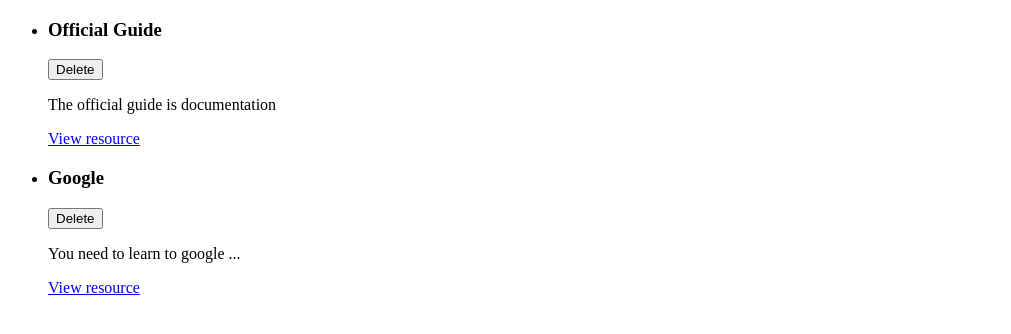
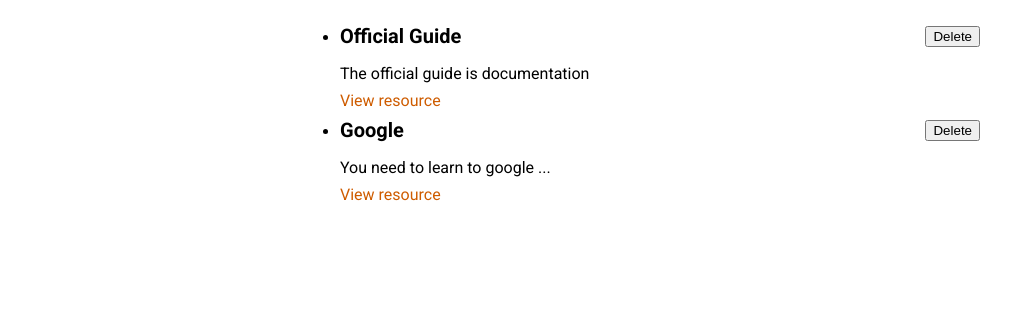
Before and after one commit to descholar-ceo/learning-resources, a Vue app: page / in a window 1280 px wide. Shown: the top 334 px of the page, without its empty margins (0-1011 px from the left). Built offline with nearby package versions, Linux system fonts and the light colour scheme.

Commit message:
Add stylings

```diff
--- a/src/App.vue
+++ b/src/App.vue
@@ -36,3 +36,19 @@
     },
 }
 </script>
+
+<style>
+@import url('https://fonts.googleapis.com/css2?family=Roboto:wght@400;700&display=swap');
+
+* {
+  box-sizing: border-box;
+}
+
+html {
+  font-family: 'Roboto', sans-serif;
+}
+
+body {
+  margin: 0;
+}
+</style>
--- a/src/components/learning-resources/ResourceItem.vue
+++ b/src/components/learning-resources/ResourceItem.vue
@@ -18,3 +18,35 @@
     props: ['title', 'description', 'link']
 }
 </script>
+
+<style scoped>
+li {
+  margin: auto;
+  max-width: 40rem;
+}
+
+header {
+  display: flex;
+  justify-content: space-between;
+  align-items: center;
+}
+
+h3 {
+  font-size: 1.25rem;
+  margin: 0.5rem 0;
+}
+
+p {
+  margin: 0.5rem 0;
+}
+
+a {
+  text-decoration: none;
+  color: #ce5c00;
+}
+
+a:hover,
+a:active {
+  color: #c89300;
+}
+</style>
```
